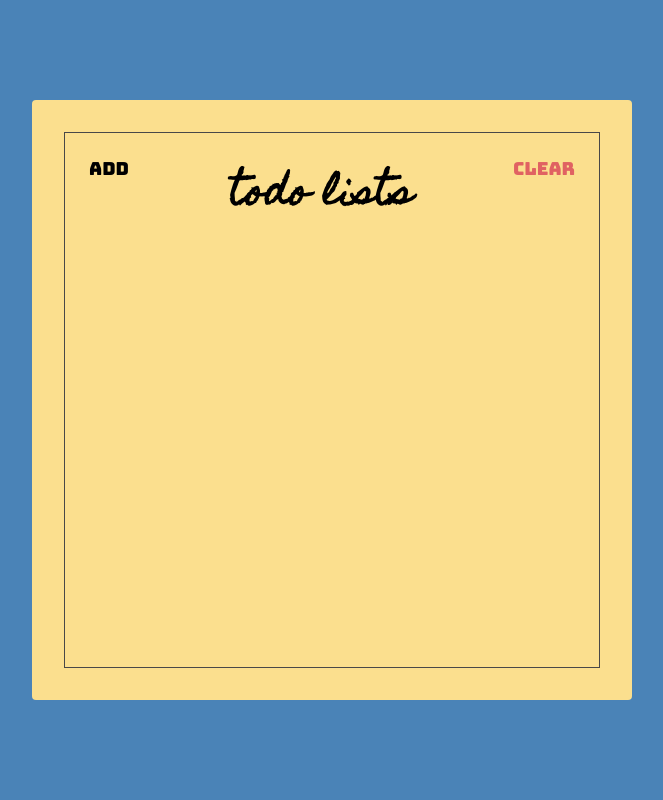
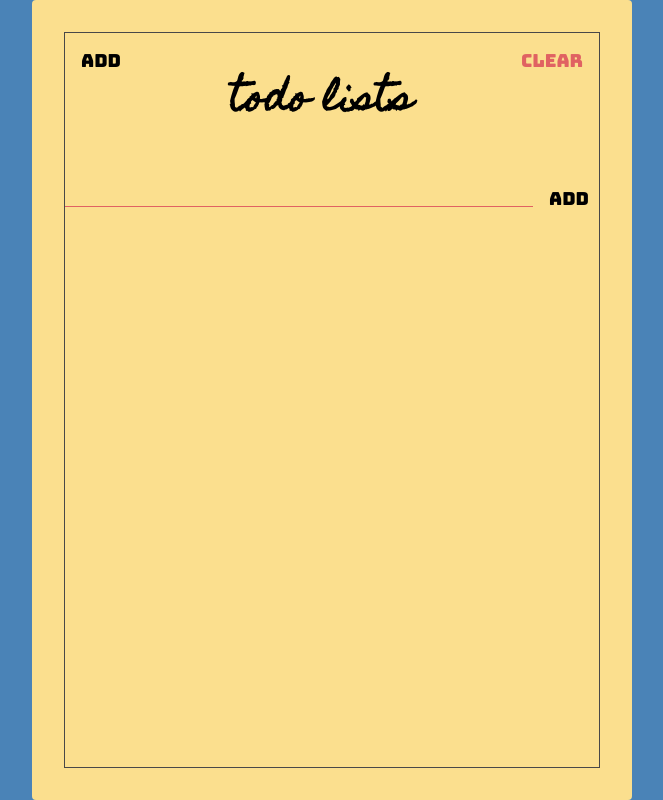
Before and after one commit to DuDu32/react-course-starter, a website: page index.html in a window 1280 px wide. Shown: the whole page, without its empty margins (308-971 px from the left). Drawn offline with Linux system fonts and the light colour scheme.

Commit message:
membuat add to do section

```diff
--- a/index.html
+++ b/index.html
@@ -14,11 +14,15 @@
   <body>
     <div class="container">
       <div class="frame">
-        <div class="header">
+        <section class="header">
           <button class="header-btn">Add</button>
           <h1 class="header-title">Todo Lists</h1>
           <button class="header-btn main-red-color">Clear</button>
-        </div>
+        </section>
+        <form class="add-form">
+          <input type="text" class="add-input" />
+          <button class="add-btn">Add</button>
+        </form>
       </div>
     </div>
   </body>
--- a/style.css
+++ b/style.css
@@ -34,7 +34,7 @@
 
 .container {
   width: 600px;
-  height: 600px;
+  height: 800px;
   background-color: #fbdf8e;
   border-radius: 4px;
 
@@ -67,8 +67,47 @@
   font-size: 1.8rem;
   font-family: "bungee", sans-serif;
 
-  padding: 24px;
+  padding: 16px;
+  cursor: pointer;
+
   background: unset;
   border: unset;
   outline: unset;
 }
+
+.add {
+  padding: 16px;
+}
+
+.add-form {
+  display: flex;
+  align-items: flex-start;
+}
+
+.add-input {
+  background: unset;
+  border: unset;
+  padding: 0 64px;
+
+  flex: 1;
+
+  border-bottom: 1px solid var(--main-red-color);
+  outline: unset;
+
+  font-family: "Homemade Apple", sans-serif;
+  font-size: 16px;
+  text-transform: lowercase;
+}
+
+.add-btn {
+  font-size: 1.8rem;
+  font-family: "Bungee", sans-serif;
+
+  padding: 16px;
+  padding-right: 10px;
+  cursor: pointer;
+
+  background: unset;
+  border: unset;
+  outline: unset;
+}
```
